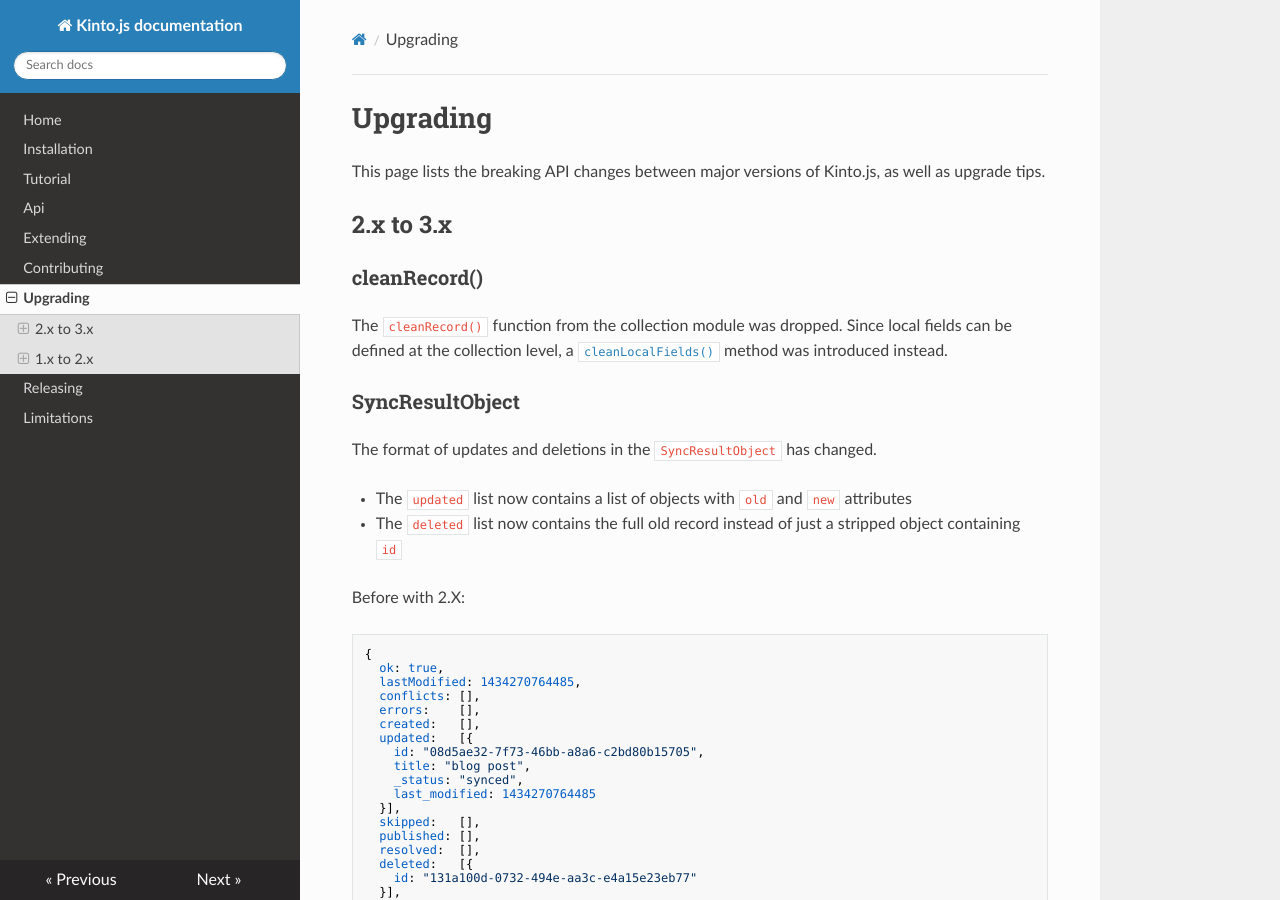
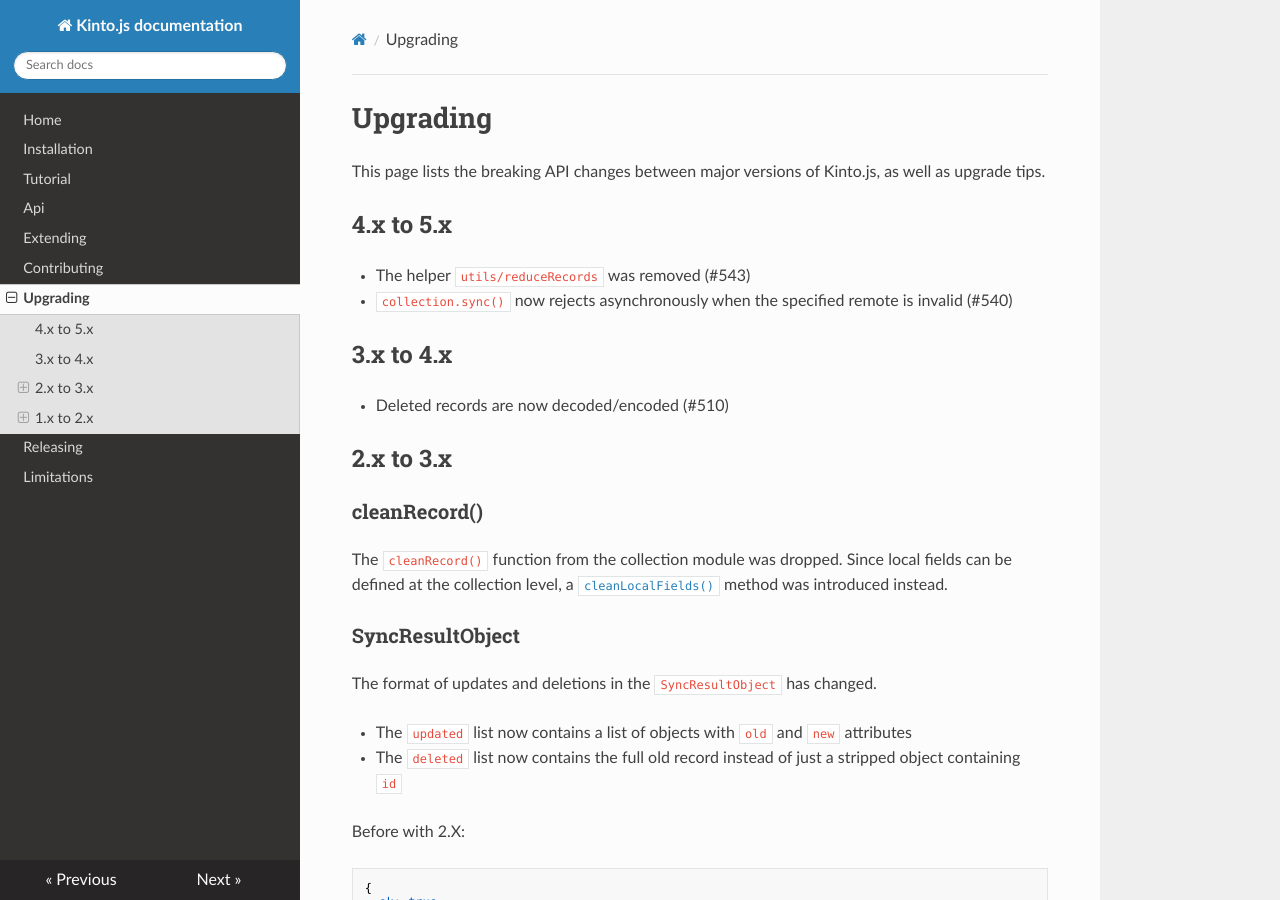
Before and after one commit to Kinto/kinto.js, an MkDocs documentation site: the page built from docs/upgrading.md, in a window 1280 px wide and 900 px high. Built offline with MkDocs 1.6.1, drawn with Linux system fonts in a browser that asks for light colours; nearby versions of some CDN libraries; old or Windows-style settings are respelled for this version of MkDocs.

Commit message:
Address @n1k0 and @glasserc comments

```diff
--- a/docs/upgrading.md
+++ b/docs/upgrading.md
@@ -1,6 +1,15 @@
 # Upgrading
 
 This page lists the breaking API changes between major versions of Kinto.js, as well as upgrade tips.
+
+## 4.x to 5.x
+
+* The helper `utils/reduceRecords` was removed (#543)
+* `collection.sync()` now rejects asynchronously when the specified remote is invalid (#540)
+
+## 3.x to 4.x
+
+* Deleted records are now decoded/encoded (#510)
 
 ## 2.x to 3.x
 
```
Also changed, not shown: 1 other file.
